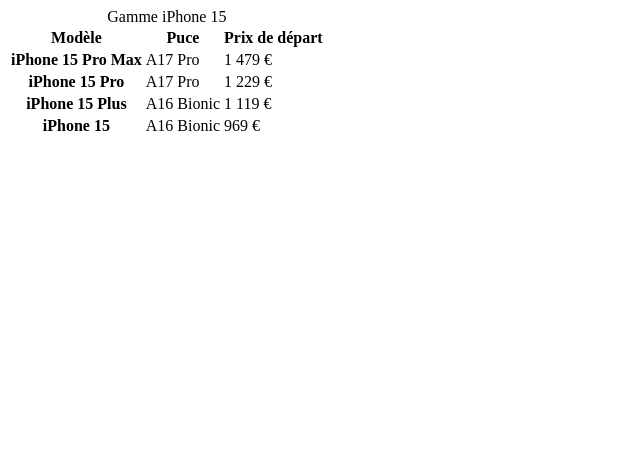
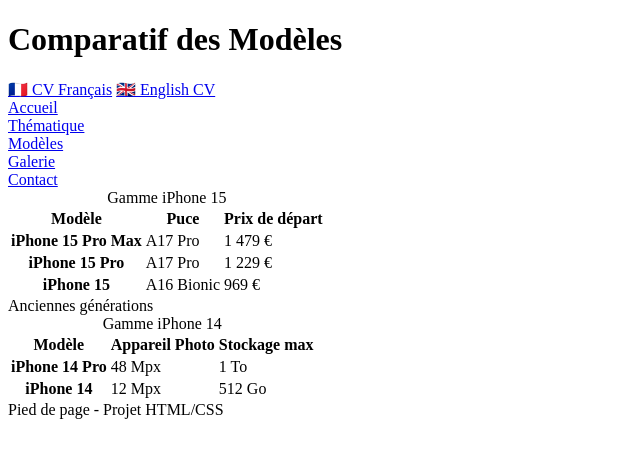
Before and after one commit to Nathan123P/TP3_SiteWeb, a plain HTML site: page modeles.html in a window 1280 px wide. Shown: the whole page, without its empty margins (0-640 px from the left). Drawn offline with Linux system fonts and the light colour scheme.

Commit message:
avancement des pages galerie, hiostoire, modeles

```diff
--- a/galerie.html
+++ b/galerie.html
@@ -1,4 +1,43 @@
-<div id="SousMenuA">
+<!DOCTYPE html>
+<html lang="fr">
+
+<head>
+    <meta charset="UTF-8">
+    <meta name="viewport" content="width=device-width, initial-scale=1.0">
+    <title>Contact - iPhone</title>
+    <link rel="stylesheet" href="main.css">
+</head>
+
+<body>
+    <h1 id="titre">Me contacter</h1>
+
+    <div id="MenuHaut">
+        <a href="CV_FR.html">🇫🇷 CV Français</a>
+        <a href="CV_EN.html">🇬🇧 English CV</a>
+    </div>
+
+    <div id="MenuCentre">
+        <div class="DivLongue">
+
+            <div class="menuColonne">
+                <a href="index.html">
+                    <div id="menu1">Accueil</div>
+                </a>
+                <a href="thematique.html">
+                    <div id="menu2">Thématique</div>
+                </a>
+                <a href="modeles.html">
+                    <div id="menu1">Modèles</div>
+                </a>
+                <a href="galerie.html">
+                    <div id="menu2">Galerie</div>
+                </a>
+                <a href="contact.html">
+                    <div id="menu1">Contact</div>
+                </a>
+            </div>
+
+            <div id="SousMenuA">
                 <div class="titre-contenu">
                     <h2>Galerie des anciens modèles d'iPhone</h2>
 
@@ -11,3 +50,15 @@
                     <img src="https://via.placeholder.com/150" alt="iPhone 13" width="150" height="150">
                 </div>
             </div>
+
+        </div>
+
+        <div class="DivLongue">
+            <div id="SousMenuB">
+                Pied de page - Projet HTML/CSS
+            </div>
+        </div>
+    </div>
+</body>
+
+</html>
--- a/modeles.html
+++ b/modeles.html
@@ -1,10 +1,45 @@
-<!-- À placer dans le SousMenuA de votre page modeles.html -->
+<!DOCTYPE html>
+<html lang="fr">
+<head>
+    <meta charset="UTF-8">
+    <meta name="viewport" content="width=device-width, initial-scale=1.0">
+    <title>Modèles - iPhone</title>
+    <link rel="stylesheet" href="main.css">
+</head>
+<body>
+    <h1 id="titre">Comparatif des Modèles</h1>
+
+    <div id="MenuHaut">
+        <a href="CV_FR.html">🇫🇷 CV Français</a>
+        <a href="CV_EN.html">🇬🇧 English CV</a>
+    </div>
+
+    <div id="MenuCentre">
+        <div class="DivLongue">
+
+            <div class="menuColonne">
+                <a href="index.html">
+                    <div id="menu1">Accueil</div>
+                </a>
+                <a href="thematique.html">
+                    <div id="menu2">Thématique</div>
+                </a>
+                <a href="modeles.html">
+                    <div id="menu1">Modèles</div>
+                </a>
+                <a href="galerie.html">
+                    <div id="menu2">Galerie</div>
+                </a>
+                <a href="contact.html">
+                    <div id="menu1">Contact</div>
+                </a>
+            </div>
+
+            <div id="SousMenuA">
                 <div class="table">
                     <div class="table_1">
                         <table>
-            <caption>
-                Gamme iPhone 15
-            </caption>
+                            <caption>Gamme iPhone 15</caption>
                             <thead>
                                 <tr>
                                     <th>Modèle</th>
@@ -24,11 +59,6 @@
                                     <td>1 229 €</td>
                                 </tr>
                                 <tr>
-                    <th>iPhone 15 Plus</th>
-                    <td>A16 Bionic</td>
-                    <td>1 119 €</td>
-                </tr>
-                <tr>
                                     <th>iPhone 15</th>
                                     <td>A16 Bionic</td>
                                     <td>969 €</td>
@@ -36,4 +66,45 @@
                             </tbody>
                         </table>
                     </div>
+
+                    <div class="text_table">
+                        <span>Anciennes générations</span>
                     </div>
+
+                    <div class="table_2">
+                        <table>
+                            <caption>Gamme iPhone 14</caption>
+                            <thead>
+                                <tr>
+                                    <th>Modèle</th>
+                                    <th>Appareil Photo</th>
+                                    <th>Stockage max</th>
+                                </tr>
+                            </thead>
+                            <tbody>
+                                <tr>
+                                    <th>iPhone 14 Pro</th>
+                                    <td>48 Mpx</td>
+                                    <td>1 To</td>
+                                </tr>
+                                <tr>
+                                    <th>iPhone 14</th>
+                                    <td>12 Mpx</td>
+                                    <td>512 Go</td>
+                                </tr>
+                            </tbody>
+                        </table>
+                    </div>
+                </div>
+            </div>
+
+        </div>
+
+        <div class="DivLongue">
+            <div id="SousMenuB">
+                Pied de page - Projet HTML/CSS
+            </div>
+        </div>
+    </div>
+</body>
+</html>
```
Also changed, not shown: histoire.html (+64 -0 lines). Lines whose indentation alone changed are shown as unchanged.
